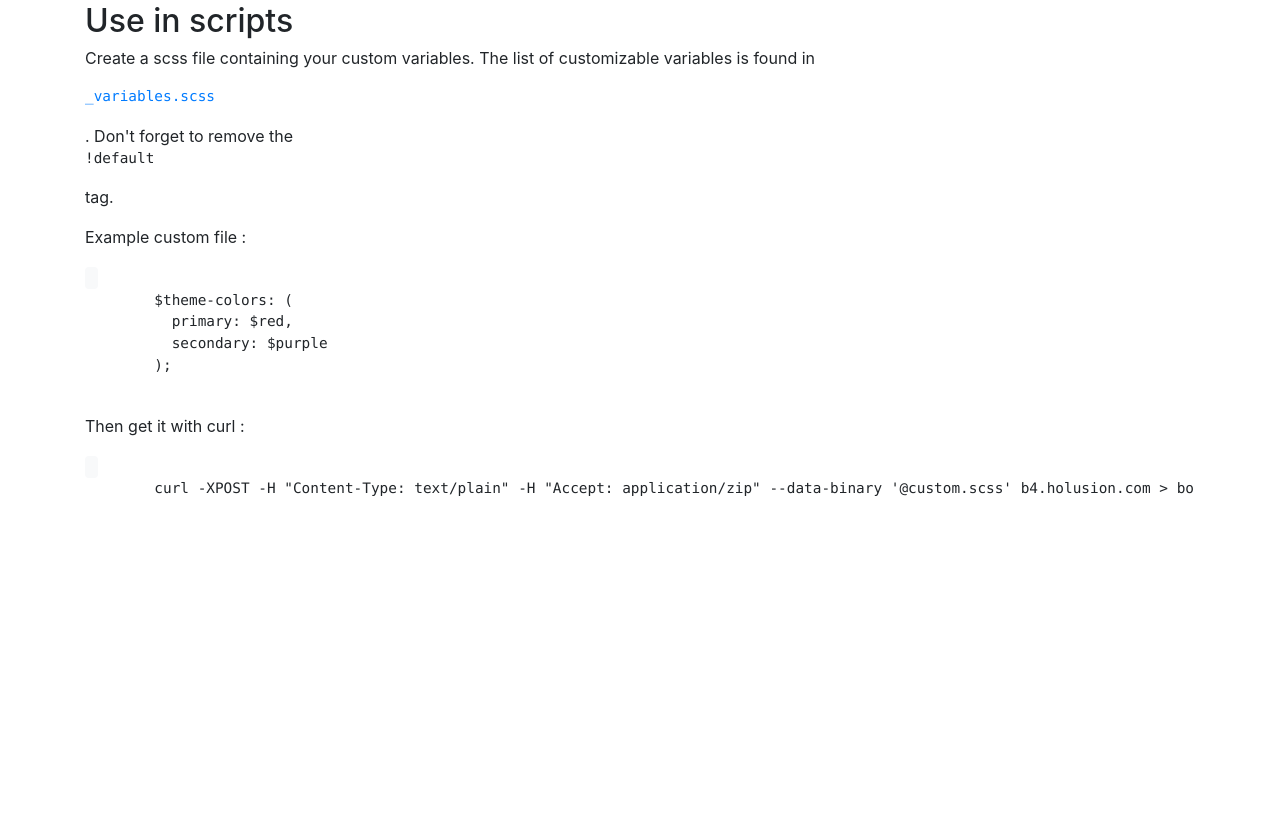
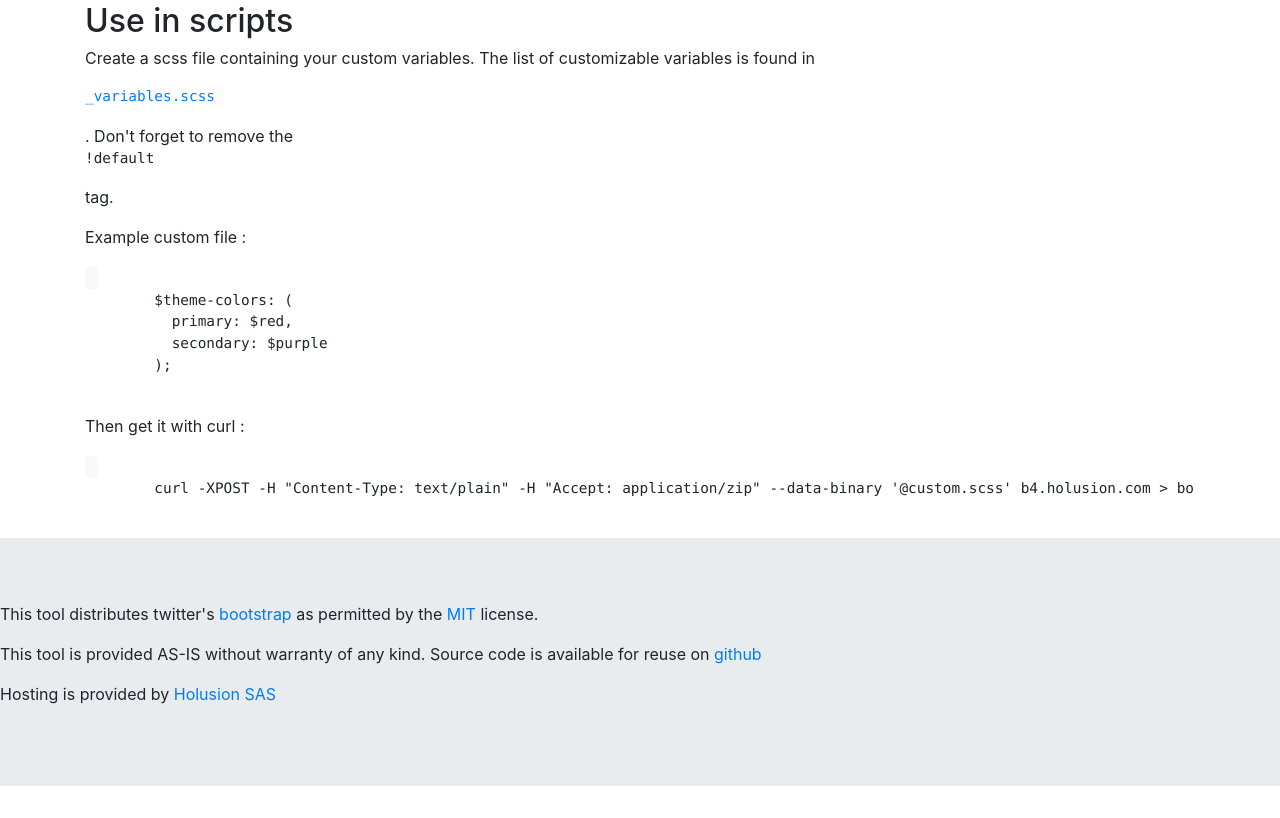
Before and after one commit to sdumetz/b4-custom, a website: page index.html in a window 1280 px wide. Shown: the part 682-1500 px from the top of the page. Before the commit the page ends 1220 px from the top, so only its background shows below. Drawn offline with nearby package versions, Linux system fonts and the light colour scheme.

Commit message:
update index.html

```diff
--- a/index.html
+++ b/index.html
@@ -91,7 +91,13 @@
         curl -XPOST -H "Content-Type: text/plain" -H "Accept: application/zip" --data-binary '@custom.scss' b4.holusion.com > bootstrap.tar.gz
       </code></pre>
     </section>
-
   </main>
+  <footer id="section-foot" class="jumbotron jumbotron-fluid">
+    <div id="container">
+      <p>This tool distributes twitter's <a href="https://getbootstrap.com/">bootstrap</a> as permitted by the <a href="https://github.com/twbs/bootstrap/blob/master/LICENSE">MIT</a> license.</p>
+      <p>This tool is provided AS-IS without warranty of any kind. Source code is available for reuse on <a href="https://github.com/sdumetz/b4-custom">github</a></p>
+      <p> Hosting is provided by <a href="https://holusion.com">Holusion SAS</a></p>
+    </div>
+  </footer>
 </body>
 </html>
```
